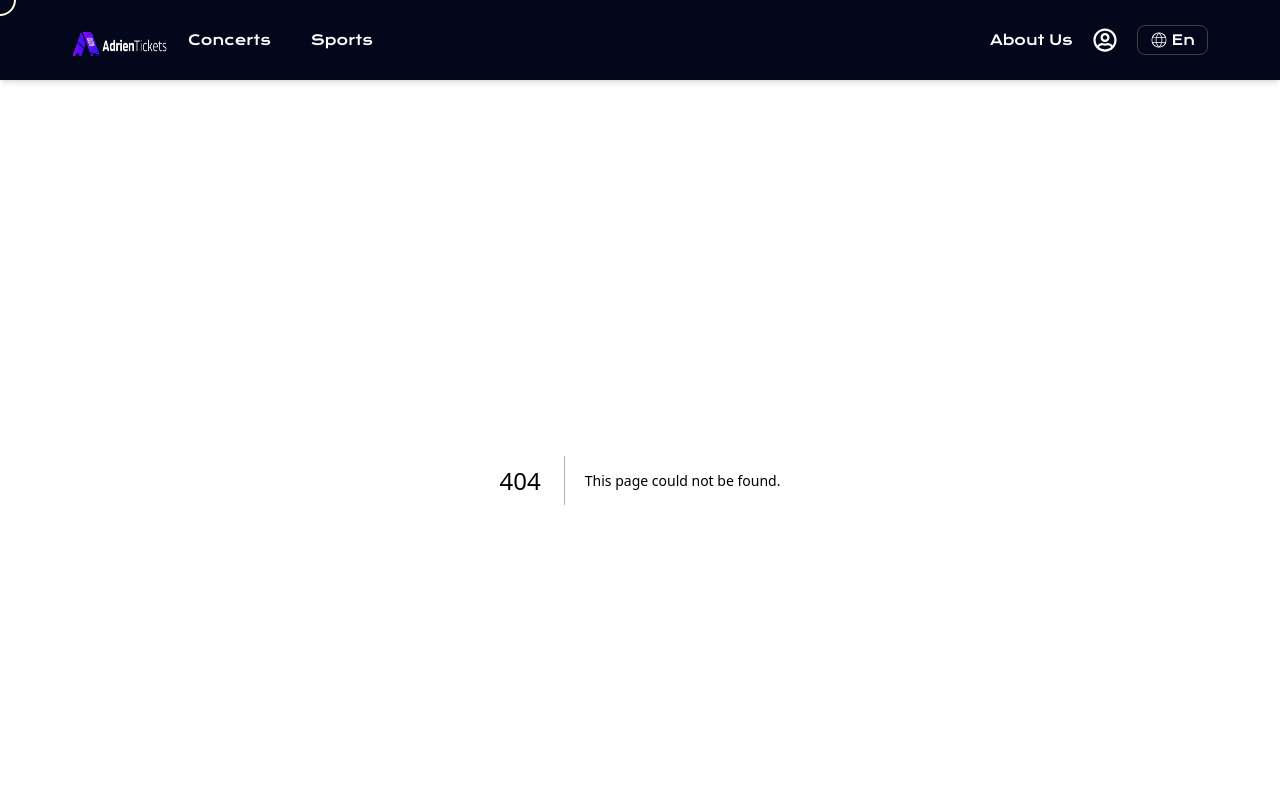
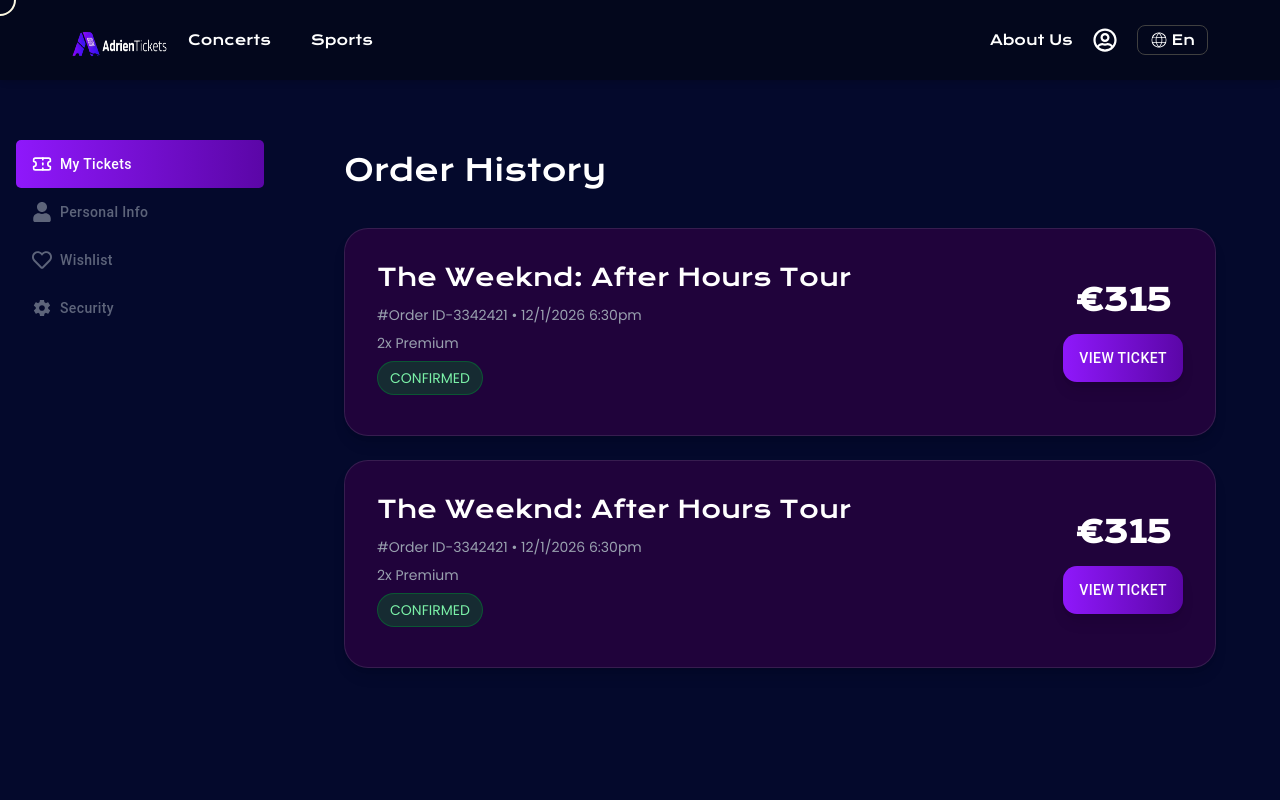
Before and after one commit to sparktechagency/ticket-booking-website, a Next.js app: page /profile in a window 1280 px wide. Before the commit this address had no page. Shown: the top 800 px of the page. Built offline with nearby package versions, Linux system fonts and the light colour scheme.

Commit message:
Added Profile Layout and My Tickets

```diff
--- /dev/null
+++ b/src/app/profile/page.jsx
@@ -0,0 +1,103 @@
+"use client";
+
+import { useState } from "react";
+import { Drawer, IconButton } from "@mui/material";
+import { FaBars } from "react-icons/fa";
+import { IoClose } from "react-icons/io5";
+import ProfileSidebar from "@/components/ProfileComponents/ProfileSidebar";
+import MyTickets from "@/components/ProfileComponents/MyTickets";
+import PersonalInfo from "@/components/ProfileComponents/PersonalInfo";
+import Wishlist from "@/components/ProfileComponents/Wishlist";
+import Security from "@/components/ProfileComponents/Security";
+
+export default function Profile() {
+  const [profileTabValue, setProfileTabValue] = useState(0);
+  const [menuTabValue, setMenuTabValue] = useState(0);
+  const [mobileMenuOpen, setMobileMenuOpen] = useState(false);
+
+  const handleProfileTabChange = (e, newValue) => setProfileTabValue(newValue);
+  const handleMenuChange = (e, newValue) => {
+    setMenuTabValue(newValue);
+    setMobileMenuOpen(false);
+  };
+
+  const renderProfileTabContent = () => {
+    switch (menuTabValue) {
+      case 0:
+        return <MyTickets />;
+      case 1:
+        return <PersonalInfo />;
+      case 2:
+        return <Wishlist />;
+      case 3:
+        return <Security />;
+
+      default:
+        return null;
+    }
+  };
+
+  return (
+    <div className="bg-[#04092C]">
+      <div className="flex min-h-screen max-w-7xl mx-auto py-10">
+        {/* Mobile Menu Button */}
+        <button
+          onClick={() => setMobileMenuOpen(true)}
+          className="fixed top-14 sm:top-20 left-2 z-50 lg:hidden bg-[#00AEA8] text-white p-2 sm:p-3 rounded shadow-lg"
+          aria-label="Open menu"
+        >
+          <FaBars className="text-sm" />
+        </button>
+
+        {/* Mobile Drawer */}
+        <Drawer
+          anchor="left"
+          open={mobileMenuOpen}
+          onClose={() => setMobileMenuOpen(false)}
+          sx={{
+            display: { xs: "block", md: "none" },
+            "& .MuiDrawer-paper": {
+              width: "80%",
+              maxWidth: "320px",
+              boxSizing: "border-box",
+            },
+          }}
+        >
+          <div className="h-full p-4 overflow-y-auto">
+            <div className="flex justify-end mb-4">
+              <IconButton
+                onClick={() => setMobileMenuOpen(false)}
+                sx={{
+                  color: "#191919",
+                }}
+              >
+                <IoClose className="text-2xl" />
+              </IconButton>
+            </div>
+            <ProfileSidebar
+              profileTabValue={profileTabValue}
+              menuTabValue={menuTabValue}
+              onProfileTabChange={handleProfileTabChange}
+              onMenuChange={handleMenuChange}
+            />
+          </div>
+        </Drawer>
+
+        {/* Desktop Sidebar */}
+        <div className="hidden lg:block w-[320px] lg:w-[300px] xl:w-[280px] py-5 px-3 lg:px-4 overflow-y-auto">
+          <ProfileSidebar
+            profileTabValue={profileTabValue}
+            menuTabValue={menuTabValue}
+            onProfileTabChange={handleProfileTabChange}
+            onMenuChange={handleMenuChange}
+          />
+        </div>
+
+        {/* Right Content Area */}
+        <div className="flex-1 p-4 sm:p-6 md:p-8 overflow-y-auto">
+          <div className="max-w-7xl mx-auto">{renderProfileTabContent()}</div>
+        </div>
+      </div>
+    </div>
+  );
+}
--- /dev/null
+++ b/src/components/ProfileComponents/MyTickets.jsx
@@ -0,0 +1,128 @@
+"use client";
+
+import React from "react";
+import { motion } from "framer-motion";
+import { MdConfirmationNumber } from "react-icons/md";
+import { Poppins } from "next/font/google";
+import { Button } from "@mui/material";
+
+const poppins = Poppins({
+  weight: ["400", "500", "600"],
+  subsets: ["latin"],
+});
+
+export default function MyTickets() {
+  const orders = [
+    {
+      id: "3342421",
+      date: "12/1/2026",
+      time: "6:30pm",
+      tickets: "2x Premium",
+      price: "€315",
+    },
+    {
+      id: "3342421",
+      date: "12/1/2026",
+      time: "6:30pm",
+      tickets: "2x Premium",
+      price: "€315",
+    },
+  ];
+
+  const containerVariants = {
+    hidden: { opacity: 0 },
+    visible: {
+      opacity: 1,
+      transition: {
+        staggerChildren: 0.15,
+      },
+    },
+  };
+
+  const itemVariants = {
+    hidden: { y: 20, opacity: 0 },
+    visible: {
+      y: 0,
+      opacity: 1,
+      transition: {
+        type: "spring",
+        stiffness: 100,
+      },
+    },
+  };
+
+  return (
+    <>
+      <div className="min-h-screen  text-white px-4 sm:px-6 lg:px-8">
+        <div className="max-w-4xl mx-auto">
+          {/* Header */}
+          <div className="mb-10">
+            <h1 className="text-3xl sm:text-[30px] text-white">
+              Order History
+            </h1>
+          </div>
+
+          {/* Orders List */}
+          <motion.div
+            variants={containerVariants}
+            initial="hidden"
+            animate="visible"
+            className="space-y-6"
+          >
+            {orders.map((order, index) => (
+              <motion.div
+                key={index}
+                variants={itemVariants}
+                whileHover={{ scale: 1.02 }}
+                whileTap={{ scale: 0.98 }}
+                className="bg-[#20033B] flex items-center justify-between rounded-3xl border border-[#FFFFFF1A] overflow-hidden shadow-lg p-6 sm:p-8"
+              >
+                <div className="">
+                  {/* Title */}
+                  <h2 className="text-xl sm:text-2xl mb-3">
+                    The Weeknd: After Hours Tour
+                  </h2>
+
+                  {/* Order Details */}
+                  <div
+                    className={`${poppins.className} space-y-2 mb-2 text-[#99A1AF] text-sm`}
+                  >
+                    <p>
+                      #Order ID-{order.id} • {order.date} {order.time}
+                    </p>
+                    <p>{order.tickets}</p>{" "}
+                    <div className="flex items-center gap-3">
+                      <span className="px-3 py-1.5 rounded-full bg-green-900/50 text-green-300 text-sm border border-green-700/50">
+                        CONFIRMED
+                      </span>
+                    </div>
+                  </div>
+                </div>
+                {/* Bottom Row */}
+
+                <div className="flex flex-col items-center justify-between gap-4 sm:justify-end">
+                  <span className="text-2xl sm:text-3xl font-bold">
+                    {order.price}
+                  </span>
+                  <Button
+                    sx={{
+                      px: 2,
+                      py: 1.5,
+                      background:
+                        "linear-gradient(90deg, #8F18FB 0%, #5B06A7 100%)",
+                      borderRadius: "14px",
+                      color: "white",
+                    }}
+                    className="hover:from-[#5B06A7] hover:to-[#8F18FB]  shadow-lg hover:shadow-purple-500/25"
+                  >
+                    View Ticket
+                  </Button>
+                </div>
+              </motion.div>
+            ))}
+          </motion.div>
+        </div>
+      </div>
+    </>
+  );
+}
--- /dev/null
+++ b/src/components/ProfileComponents/PersonalInfo.jsx
@@ -0,0 +1,5 @@
+import React from "react";
+
+export default function PersonalInfo() {
+  return <div>PersonalInfo</div>;
+}
--- /dev/null
+++ b/src/components/ProfileComponents/ProfileSidebar.jsx
@@ -0,0 +1,79 @@
+"use client";
+
+import { Tabs, Tab, IconButton } from "@mui/material";
+import { FaUser, FaRegHeart, FaLock } from "react-icons/fa";
+import { LuTicket } from "react-icons/lu";
+import { IoMdSettings } from "react-icons/io";
+
+export default function ProfileSidebar({
+  profileTabValue,
+  menuTabValue,
+  onProfileTabChange,
+  onMenuChange,
+}) {
+  const handleImageChange = (event) => {
+    const file = event.target.files[0];
+    if (file) {
+      const reader = new FileReader();
+      reader.onloadend = () => setProfileImage(reader.result);
+      reader.readAsDataURL(file);
+    }
+  };
+
+  const triggerFileInput = () => {
+    document.getElementById("profile-image-upload").click();
+  };
+
+  const userModeItems = [
+    { icon: LuTicket, label: "My Tickets" },
+    { icon: FaUser, label: "Personal Info" },
+    { icon: FaRegHeart, label: "Wishlist" },
+    { icon: IoMdSettings, label: "Security" },
+  ];
+
+  return (
+    <div className="">
+      {/* Vertical Menu Tabs */}
+      <Tabs
+        orientation="vertical"
+        value={menuTabValue}
+        onChange={onMenuChange}
+        textColor="inherit"
+        indicatorColor="none"
+        className="w-full"
+      >
+        {userModeItems.map((item, index) => (
+          <Tab
+            key={index}
+            sx={{
+              textTransform: "none",
+              borderRadius: "5px",
+              background:
+                menuTabValue === index
+                  ? "linear-gradient(90deg, #8F18FB 0%, #5B06A7 100%)"
+                  : "transparent",
+              color: menuTabValue === index ? "#FFFFFF" : "#99A1AF",
+              alignItems: "flex-start",
+              textAlign: "left",
+              minHeight: { xs: "40px", sm: "48px" },
+              fontSize: { xs: "0.75rem", sm: "0.8rem" },
+              py: { xs: 1, sm: 1.5 },
+              px: { xs: 1.5, sm: 2 },
+            }}
+            label={
+              <div className="flex items-center gap-2 text-xs sm:text-sm font-medium w-full">
+                <item.icon
+                  className={
+                    menuTabValue === index ? "text-white" : "text-[#99A1AF]"
+                  }
+                  style={{ fontSize: "20px" }}
+                />
+                <span className="whitespace-nowrap">{item.label}</span>
+              </div>
+            }
+          />
+        ))}
+      </Tabs>
+    </div>
+  );
+}
--- /dev/null
+++ b/src/components/ProfileComponents/Security.jsx
@@ -0,0 +1,5 @@
+import React from "react";
+
+export default function Security() {
+  return <div>Security</div>;
+}
--- /dev/null
+++ b/src/components/ProfileComponents/Wishlist.jsx
@@ -0,0 +1,5 @@
+import React from "react";
+
+export default function Wishlist() {
+  return <div>Wishlist</div>;
+}
```
